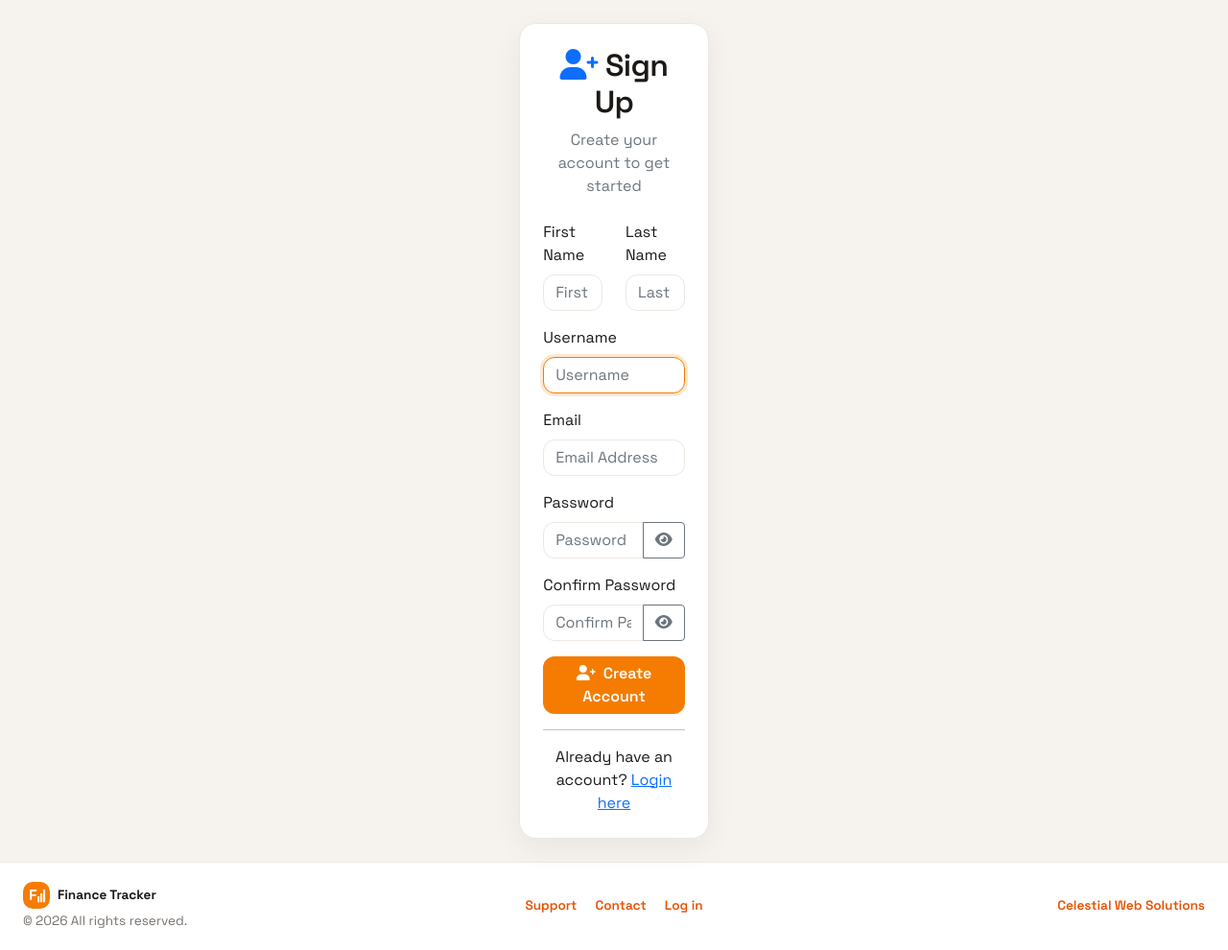
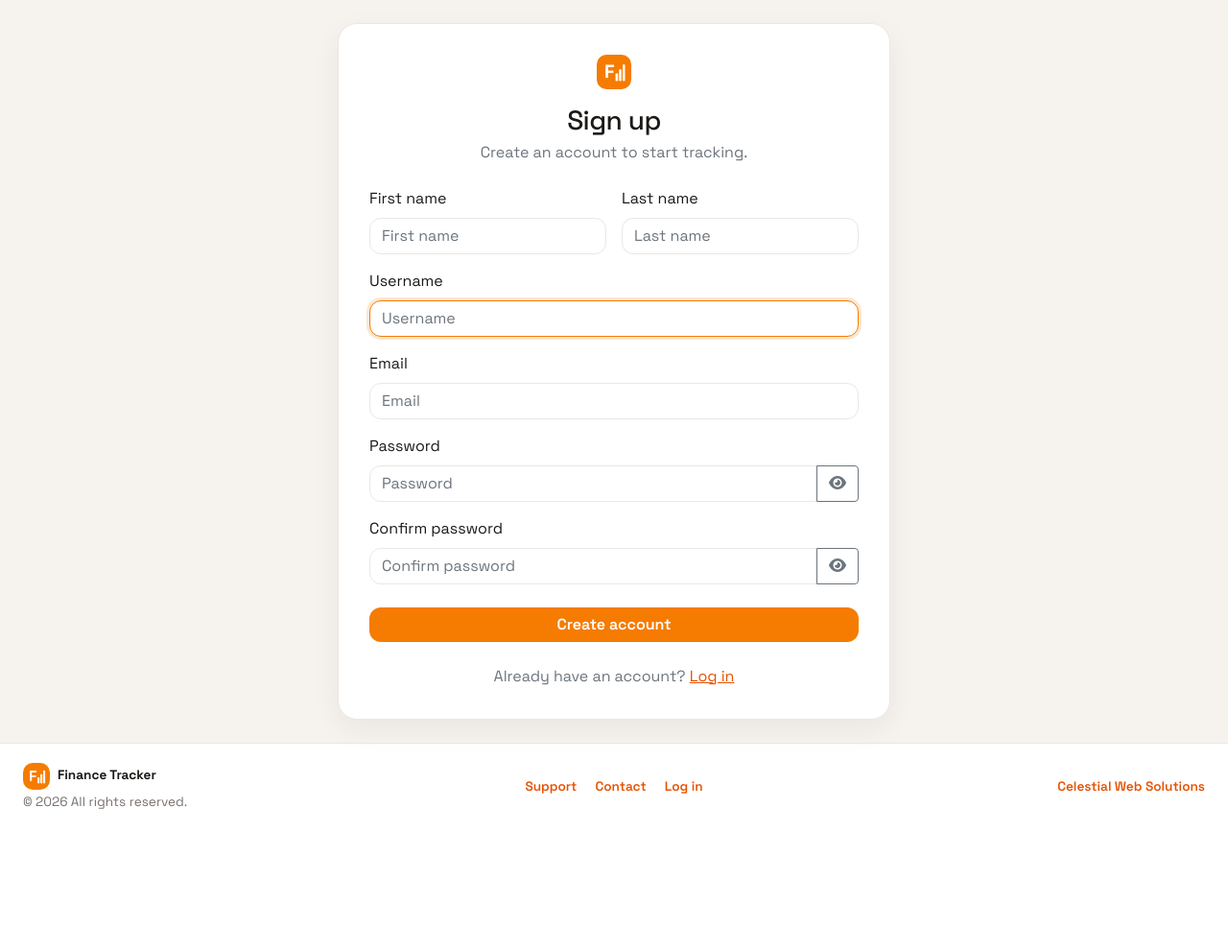
Before and after one commit to strivehardest/finance_tracker, a Django app: page /signup/ in a window 1280 px wide. Shown: the part 63-1053 px from the top of the page at 96% size. After the commit the page ends 906 px from the top, so only its background shows below. Run offline with Django 5.2, Linux system fonts and the light colour scheme; some libraries are stand-ins or nearby versions.

Commit message:
Fix the signup form so it uses a proper width on desktop.
The page was inside a centered flex wrapper, so Bootstrap columns collapsed to a narrow strip and truncated the fields. Sign up now uses the same auth card as login, at 36rem, with first and last name side by side.

Co-authored-by: Waliu Ibrahimah Aforlabi <ibrahimah2011@hotmail.com>

```diff
--- a/accounts/context_processors.py
+++ b/accounts/context_processors.py
@@ -11,5 +11,5 @@ def currency_choices(request):
         'profile_photo_url': profile_photo_url(user) if authenticated else '',
         'currency_symbol': CURRENCY_SYMBOLS.get(code, '₵'),
         'category_icon': category_icon_html,
-        'asset_v': '7',
+        'asset_v': '8',
     }
--- a/accounts/forms.py
+++ b/accounts/forms.py
@@ -9,25 +9,25 @@ class SignUpForm(UserCreationForm):
     first_name = forms.CharField(
         max_length=30,
         required=True,
-        widget=forms.TextInput(attrs={'class': 'form-control', 'placeholder': 'First Name'})
+        widget=forms.TextInput(attrs={'class': 'form-control', 'placeholder': 'First name', 'autocomplete': 'given-name'})
     )
     last_name = forms.CharField(
         max_length=30,
         required=True,
-        widget=forms.TextInput(attrs={'class': 'form-control', 'placeholder': 'Last Name'})
+        widget=forms.TextInput(attrs={'class': 'form-control', 'placeholder': 'Last name', 'autocomplete': 'family-name'})
     )
     email = forms.EmailField(
         required=True,
-        widget=forms.EmailInput(attrs={'class': 'form-control', 'placeholder': 'Email Address'})
+        widget=forms.EmailInput(attrs={'class': 'form-control', 'placeholder': 'Email', 'autocomplete': 'email'})
     )
     username = forms.CharField(
-        widget=forms.TextInput(attrs={'class': 'form-control', 'placeholder': 'Username'})
+        widget=forms.TextInput(attrs={'class': 'form-control', 'placeholder': 'Username', 'autocomplete': 'username'})
     )
     password1 = forms.CharField(
-        widget=forms.PasswordInput(attrs={'class': 'form-control', 'placeholder': 'Password'})
+        widget=forms.PasswordInput(attrs={'class': 'form-control', 'placeholder': 'Password', 'autocomplete': 'new-password'})
     )
     password2 = forms.CharField(
-        widget=forms.PasswordInput(attrs={'class': 'form-control', 'placeholder': 'Confirm Password'})
+        widget=forms.PasswordInput(attrs={'class': 'form-control', 'placeholder': 'Confirm password', 'autocomplete': 'new-password'})
     )
 
     class Meta:
@@ -139,11 +139,13 @@ class ProfileForm(forms.ModelForm):
         widgets = {
             'first_name': forms.TextInput(attrs={
                 'class': 'form-control',
-                'placeholder': 'First Name'
+                'placeholder': 'First name',
+            'autocomplete': 'given-name',
             }),
             'last_name': forms.TextInput(attrs={
                 'class': 'form-control',
-                'placeholder': 'Last Name'
+                'placeholder': 'Last name',
+            'autocomplete': 'family-name',
             }),
             'email': forms.EmailInput(attrs={
                 'class': 'form-control',
--- a/static/css/custom.css
+++ b/static/css/custom.css
@@ -462,16 +462,29 @@ body.auth-page .app-body, body.auth-page .public-wrap {
     display: flex;
     align-items: center;
     justify-content: center;
+    width: 100%;
+    padding: 2rem 1.5rem;
+    box-sizing: border-box;
 }
 
 .auth-card {
     width: 100%;
-    max-width: 420px;
+    max-width: 28rem;
+    flex: 0 1 28rem;
     border: 1px solid var(--line);
     border-radius: 1.25rem;
     background: var(--card);
     box-shadow: var(--shadow);
     padding: 2rem;
+}
+
+.auth-card-wide {
+    max-width: 36rem;
+    flex: 0 1 36rem;
+}
+
+.auth-card .form-control {
+    min-width: 0;
 }
 
 .icon-pick {
--- a/templates/accounts/signup.html
+++ b/templates/accounts/signup.html
@@ -4,24 +4,22 @@
 {% block body_class %}auth-page{% endblock %}
 
 {% block content %}
-<div class="row justify-content-center">
-    <div class="col-md-6 col-lg-5">
-        <div class="card">
-            <div class="card-body p-4">
+<div class="auth-card auth-card-wide">
     <div class="text-center mb-4">
-                    <h2><i class="fas fa-user-plus text-primary me-2"></i>Sign Up</h2>
-                    <p class="text-muted">Create your account to get started</p>
+        <img src="{% url 'pwa_icon_192' %}" alt="" class="brand-mark mb-3">
+        <h1 class="h3 mb-1">Sign up</h1>
+        <p class="text-muted mb-0">Create an account to start tracking.</p>
     </div>
 
     <form method="post">
         {% csrf_token %}
-                    <div class="row">
-                        <div class="col-md-6 mb-3">
-                            <label for="{{ form.first_name.id_for_label }}" class="form-label">First Name</label>
+        <div class="row g-3 mb-3">
+            <div class="col-sm-6">
+                <label for="{{ form.first_name.id_for_label }}" class="form-label">First name</label>
                 {{ form.first_name }}
             </div>
-                        <div class="col-md-6 mb-3">
-                            <label for="{{ form.last_name.id_for_label }}" class="form-label">Last Name</label>
+            <div class="col-sm-6">
+                <label for="{{ form.last_name.id_for_label }}" class="form-label">Last name</label>
                 {{ form.last_name }}
             </div>
         </div>
@@ -40,79 +38,50 @@
             <label for="{{ form.password1.id_for_label }}" class="form-label">Password</label>
             <div class="input-group">
                 {{ form.password1 }}
-                            <button class="btn btn-outline-secondary" type="button" id="togglePassword1">
+                <button class="btn btn-outline-secondary" type="button" id="togglePassword1" aria-label="Show password">
                     <i class="fas fa-eye" id="eyeIcon1"></i>
                 </button>
             </div>
         </div>
 
-                    <div class="mb-3">
-                        <label for="{{ form.password2.id_for_label }}" class="form-label">Confirm Password</label>
+        <div class="mb-4">
+            <label for="{{ form.password2.id_for_label }}" class="form-label">Confirm password</label>
             <div class="input-group">
                 {{ form.password2 }}
-                            <button class="btn btn-outline-secondary" type="button" id="togglePassword2">
+                <button class="btn btn-outline-secondary" type="button" id="togglePassword2" aria-label="Show password">
                     <i class="fas fa-eye" id="eyeIcon2"></i>
                 </button>
             </div>
         </div>
 
         {% if form.errors %}
-                        <div class="alert alert-danger">
-                            {{ form.errors }}
-                        </div>
+            <div class="alert alert-danger">{{ form.errors }}</div>
         {% endif %}
 
-                    <button type="submit" class="btn btn-primary w-100">
-                        <i class="fas fa-user-plus me-2"></i>Create Account
-                    </button>
+        <button type="submit" class="btn btn-primary w-100">Create account</button>
     </form>
 
-                <hr>
-                <div class="text-center">
-                    <p class="mb-0">Already have an account?
-                        <a href="{% url 'login' %}" class="text-primary">Login here</a>
+    <p class="text-center text-muted mt-4 mb-0">
+        Already have an account? <a href="{% url 'login' %}">Log in</a>
     </p>
 </div>
-            </div>
-        </div>
-    </div>
-</div>
+{% endblock %}
 
+{% block scripts %}
 <script>
-    // Toggle for Password field
-    const togglePassword1 = document.getElementById('togglePassword1');
-    const password1 = document.getElementById('{{ form.password1.id_for_label }}');
-    const eyeIcon1 = document.getElementById('eyeIcon1');
-
-    togglePassword1.addEventListener('click', function() {
-        const type = password1.getAttribute('type') === 'password' ? 'text' : 'password';
-        password1.setAttribute('type', type);
-
-        if (type === 'password') {
-            eyeIcon1.classList.remove('fa-eye-slash');
-            eyeIcon1.classList.add('fa-eye');
-        } else {
-            eyeIcon1.classList.remove('fa-eye');
-            eyeIcon1.classList.add('fa-eye-slash');
+    function bindToggle(btnId, inputId, iconId) {
+        const btn = document.getElementById(btnId);
+        const input = document.getElementById(inputId);
+        const icon = document.getElementById(iconId);
+        if (!btn || !input || !icon) return;
+        btn.addEventListener('click', function () {
+            const show = input.getAttribute('type') === 'password';
+            input.setAttribute('type', show ? 'text' : 'password');
+            icon.classList.toggle('fa-eye', !show);
+            icon.classList.toggle('fa-eye-slash', show);
+        });
     }
-    });
-
-    // Toggle for Confirm Password field
-    const togglePassword2 = document.getElementById('togglePassword2');
-    const password2 = document.getElementById('{{ form.password2.id_for_label }}');
-    const eyeIcon2 = document.getElementById('eyeIcon2');
-
-    togglePassword2.addEventListener('click', function() {
-        const type = password2.getAttribute('type') === 'password' ? 'text' : 'password';
-        password2.setAttribute('type', type);
-
-        if (type === 'password') {
-            eyeIcon2.classList.remove('fa-eye-slash');
-            eyeIcon2.classList.add('fa-eye');
-        } else {
-            eyeIcon2.classList.remove('fa-eye');
-            eyeIcon2.classList.add('fa-eye-slash');
-        }
-    });
+    bindToggle('togglePassword1', '{{ form.password1.id_for_label }}', 'eyeIcon1');
+    bindToggle('togglePassword2', '{{ form.password2.id_for_label }}', 'eyeIcon2');
 </script>
 {% endblock %}
--- a/templates/base.html
+++ b/templates/base.html
@@ -13,7 +13,7 @@
     <link href="https://cdnjs.cloudflare.com/ajax/libs/bootstrap/5.1.3/css/bootstrap.min.css" rel="stylesheet">
     <link href="https://cdnjs.cloudflare.com/ajax/libs/font-awesome/6.0.0/css/all.min.css" rel="stylesheet">
     <link href="https://fonts.googleapis.com/css2?family=Space+Grotesk:wght@400;500;600;700&display=swap" rel="stylesheet">
-    <link rel="stylesheet" href="{% url 'app_css' %}?v={{ asset_v|default:'7' }}">
+    <link rel="stylesheet" href="{% url 'app_css' %}?v={{ asset_v|default:'8' }}">
     <link rel="icon" href="{% url 'favicon' %}">
     <link rel="apple-touch-icon" href="{% url 'apple_touch_icon' %}">
     <style>
```
Also changed, not shown: accounts/tests.py (+9 -0 lines). Lines whose indentation alone changed are shown as unchanged.
